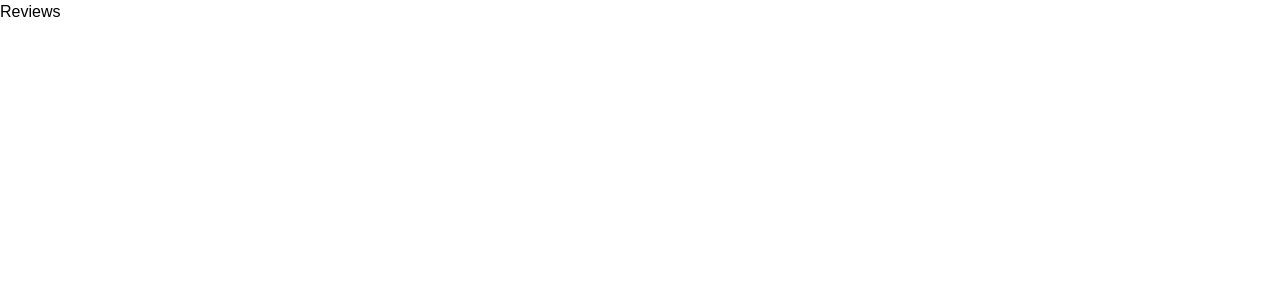
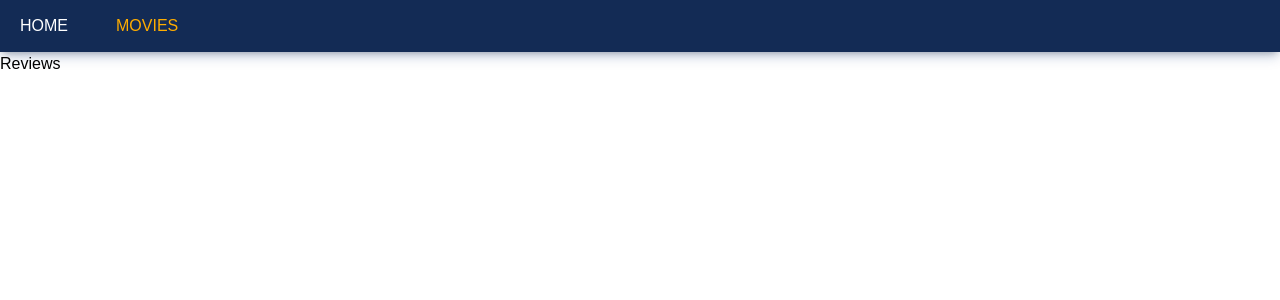
Before and after one commit to Roman80-IT/goit-react-hw-05-movies, a React (Create React App) app: page /goit-react-hw-05-movies/movies/1/reviews in a window 1280 px wide. Shown: the top 300 px of the page. Built offline with nearby package versions, Linux system fonts and the light colour scheme.

Commit message:
+Header +General.styled

```diff
--- a/src/components/App.jsx
+++ b/src/components/App.jsx
@@ -1,5 +1,6 @@
 import { Route, Routes } from 'react-router-dom';
 
+import Layout from 'components/Layout/Layout';
 import Cast from 'pages/Cast';
 import Home from 'pages/Home';
 import MovieDetails from 'pages/MovieDetails';
@@ -9,12 +10,13 @@ import Reviews from 'pages/Reviews';
 export const App = () => {
   return (
     <Routes>
-      {/* <Route path="/" component={Home} /> */}
-      <Route path="/" element={<Home />} />
-      <Route path="/movies" element={<Movies />} />
-      <Route path="/movies/:movieId" element={<MovieDetails />} />
-      <Route path="/movies/:movieId/cast" element={<Cast />} />
-      <Route path="/movies/:movieId/reviews" element={<Reviews />} />
+      <Route path="/" element={<Layout />}>
+        <Route path="/" element={<Home />} />
+        <Route path="/movies" element={<Movies />} />
+        <Route path="/movies/:movieId" element={<MovieDetails />} />
+        <Route path="/movies/:movieId/cast" element={<Cast />} />
+        <Route path="/movies/:movieId/reviews" element={<Reviews />} />
+      </Route>
     </Routes>
   );
 };
--- /dev/null
+++ b/src/components/GeneralStyled/General.styled.js
@@ -0,0 +1,41 @@
+import { styled } from 'styled-components';
+
+export const Wrapper = styled.div`
+  /* display: flex;
+  flex-direction: column;
+  gap: 40px; */
+
+  padding-top: 36px;
+  padding-bottom: 36px;
+  margin: 0 auto;
+
+  @media screen and (max-width: 374px) {
+    width: 100%;
+  }
+
+  @media screen and (min-width: 375px) {
+    width: 375px;
+  }
+
+  @media screen and (min-width: 768px) {
+    width: 768px;
+    padding-left: 20px;
+    padding-right: 20px;
+  }
+
+  @media screen and (min-width: 1280px) {
+    width: 1280px;
+  }
+`;
+
+export const Title = styled.h2`
+  margin: 0px auto;
+
+  color: #132b55;
+`;
+
+export const List = styled.ul`
+  padding-left: 24px;
+
+  list-style-type: circle;
+`;
--- /dev/null
+++ b/src/components/Header/Header.jsx
@@ -0,0 +1,14 @@
+import { HeaderContainer, HeaderWrapper, StyledLink } from './Header.styled';
+
+export const Header = () => {
+  return (
+    <HeaderWrapper>
+      <HeaderContainer>
+        <nav>
+          <StyledLink to="/">Home</StyledLink>
+          <StyledLink to="/movies">Movies</StyledLink>
+        </nav>
+      </HeaderContainer>
+    </HeaderWrapper>
+  );
+};
--- /dev/null
+++ b/src/components/Header/Header.styled.js
@@ -0,0 +1,38 @@
+import { styled } from 'styled-components';
+import { NavLink } from 'react-router-dom';
+import { Wrapper } from 'components/GeneralStyled/General.styled';
+
+export const HeaderWrapper = styled.header`
+  display: flex;
+  align-items: center;
+
+  height: 52px;
+
+  background-color: #132b55;
+  box-shadow: rgba(10, 50, 120, 0.25) 0px 6px 12px -2px,
+    rgba(0, 0, 0, 0.3) 0px 3px 7px -3px;
+`;
+
+export const StyledLink = styled(NavLink)`
+  &:not(:last-child) {
+    margin-right: 48px;
+  }
+
+  padding: 10px 0 10px 0;
+
+  text-decoration: none;
+  text-transform: uppercase;
+
+  color: white;
+
+  &.active,
+  &:hover,
+  &:focus {
+    color: #ffad00;
+  }
+`;
+
+export const HeaderContainer = styled(Wrapper)`
+  padding-top: 0;
+  padding-bottom: 0;
+`;
--- /dev/null
+++ b/src/components/Layout/Layout.jsx
@@ -0,0 +1,17 @@
+import { Header } from 'components/Header/Header';
+import { Loader } from 'components/Loader';
+import { Suspense } from 'react';
+import { Outlet } from 'react-router-dom';
+
+const Layout = () => {
+  return (
+    <>
+      <Header></Header>
+      <Suspense fallback={<Loader />}>
+        <Outlet />
+      </Suspense>
+    </>
+  );
+};
+
+export default Layout;
```
